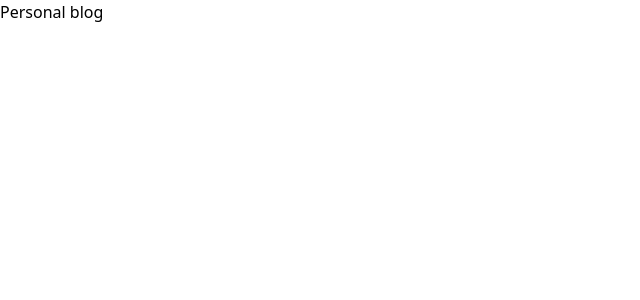
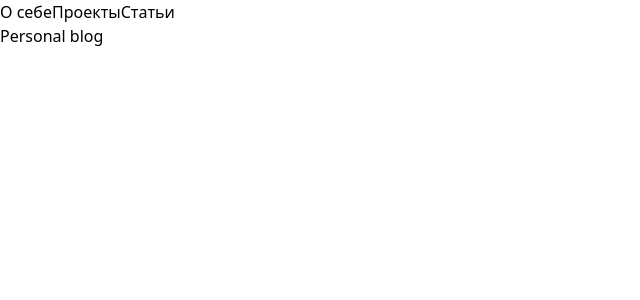
Before and after one commit to allpavel/personal, a Next.js app: page / in a window 1280 px wide. Shown: the top 300 px of the page, without its empty margins (0-640 px from the left). Built offline with nearby package versions, Linux system fonts and the light colour scheme.

Commit message:
add a basic header

```diff
--- /dev/null
+++ b/app/components/Header/Header.tsx
@@ -0,0 +1,13 @@
+import Link from "next/link";
+
+export default function Header() {
+  return (
+    <header>
+      <nav>
+        <Link href={"/about"}>О себе</Link>
+        <Link href={"/projects"}>Проекты</Link>
+        <Link href={"/articles"}>Статьи</Link>
+      </nav>
+    </header>
+  );
+}
--- a/app/layout.tsx
+++ b/app/layout.tsx
@@ -1,3 +1,4 @@
+import Header from "./components/Header/Header";
 import "./globals.css";
 
 export default function RootLayout({
@@ -7,7 +8,10 @@ export default function RootLayout({
 }) {
   return (
     <html lang="en">
-      <body>{children}</body>
+      <body>
+        <Header />
+        {children}
+      </body>
     </html>
   );
 }
```
